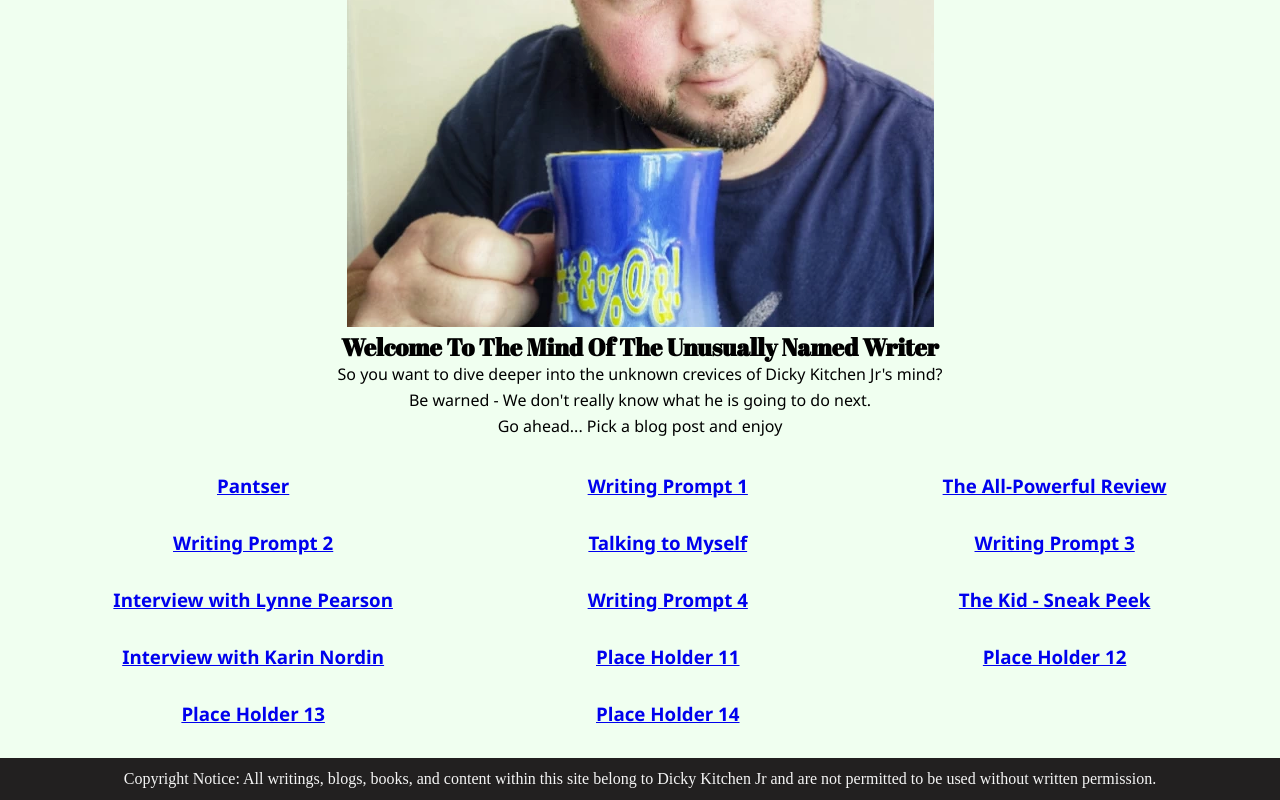
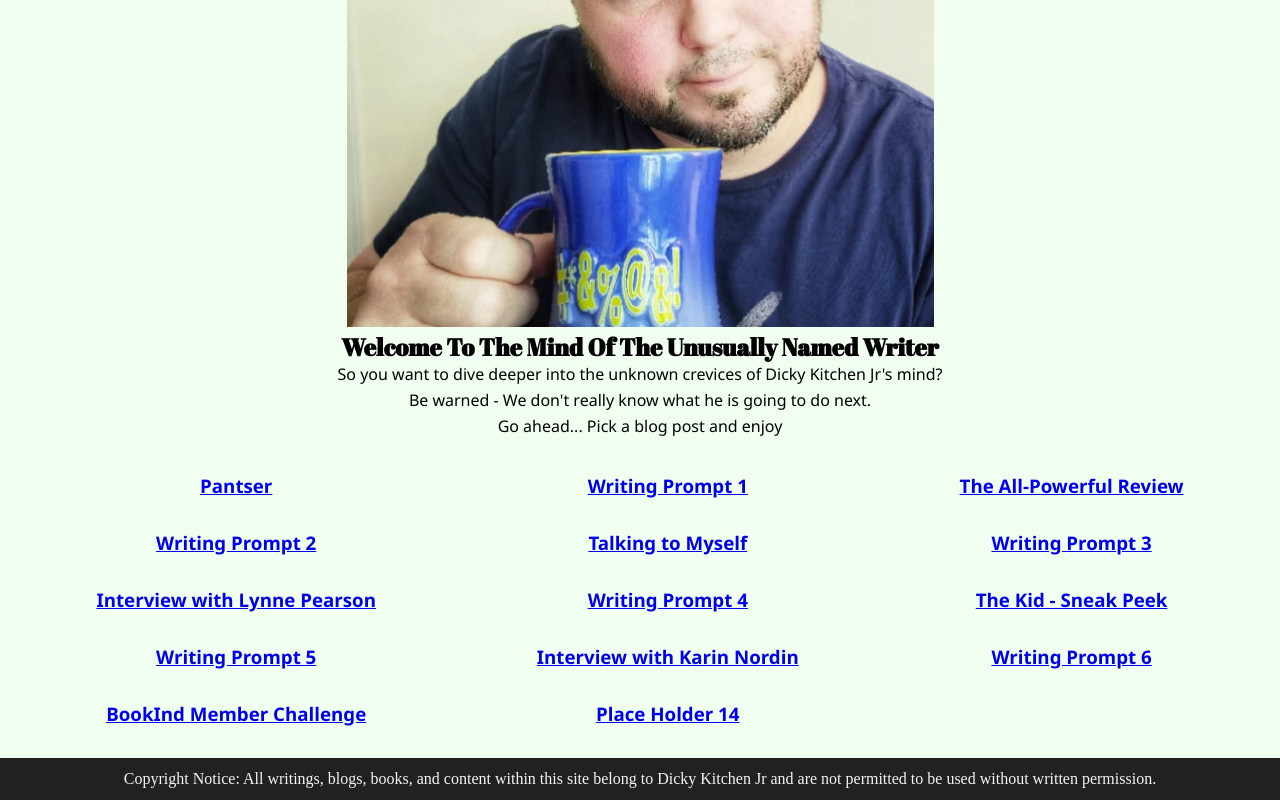
Before and after one commit to DickyKitchenJr/author-site-version-2, a React (Create React App) app in the folder author-v2/: page /blogs in a window 1280 px wide. Shown: the part 408-1208 px from the top of the page. Built offline with nearby package versions, Linux system fonts and the light colour scheme.

Commit message:
Update BlogHome.js

```diff
--- a/author-v2/src/Blogs/BlogHome.js
+++ b/author-v2/src/Blogs/BlogHome.js
@@ -50,19 +50,20 @@ function BlogHome() {
         <NavLink className="blog-section-nav-link" to="the-kid">
           <h3>The Kid - Sneak Peek</h3>
         </NavLink>
+        <NavLink className="blog-section-nav-link" to='writing-prompt-5'>
+          <h3>Writing Prompt 5</h3>
+        </NavLink>
         <NavLink className="blog-section-nav-link" to="karin-nordin">
           <h3>Interview with Karin Nordin</h3>
         </NavLink>
+        <NavLink className="blog-section-nav-link" to='writing-prompt-6'>
+          <h3>Writing Prompt 6</h3>
+        </NavLink>
+        <NavLink className="blog-section-nav-link" to='writing-challenge1'>
+          <h3>BookInd Member Challenge</h3>
+        </NavLink>
 
-        <NavLink className="blog-section-nav-link">
-          <h3>Place Holder 11</h3>
-        </NavLink>
-        <NavLink className="blog-section-nav-link">
-          <h3>Place Holder 12</h3>
-        </NavLink>
-        <NavLink className="blog-section-nav-link">
-          <h3>Place Holder 13</h3>
-        </NavLink>
+
         <NavLink className="blog-section-nav-link">
           <h3>Place Holder 14</h3>
         </NavLink>
```
